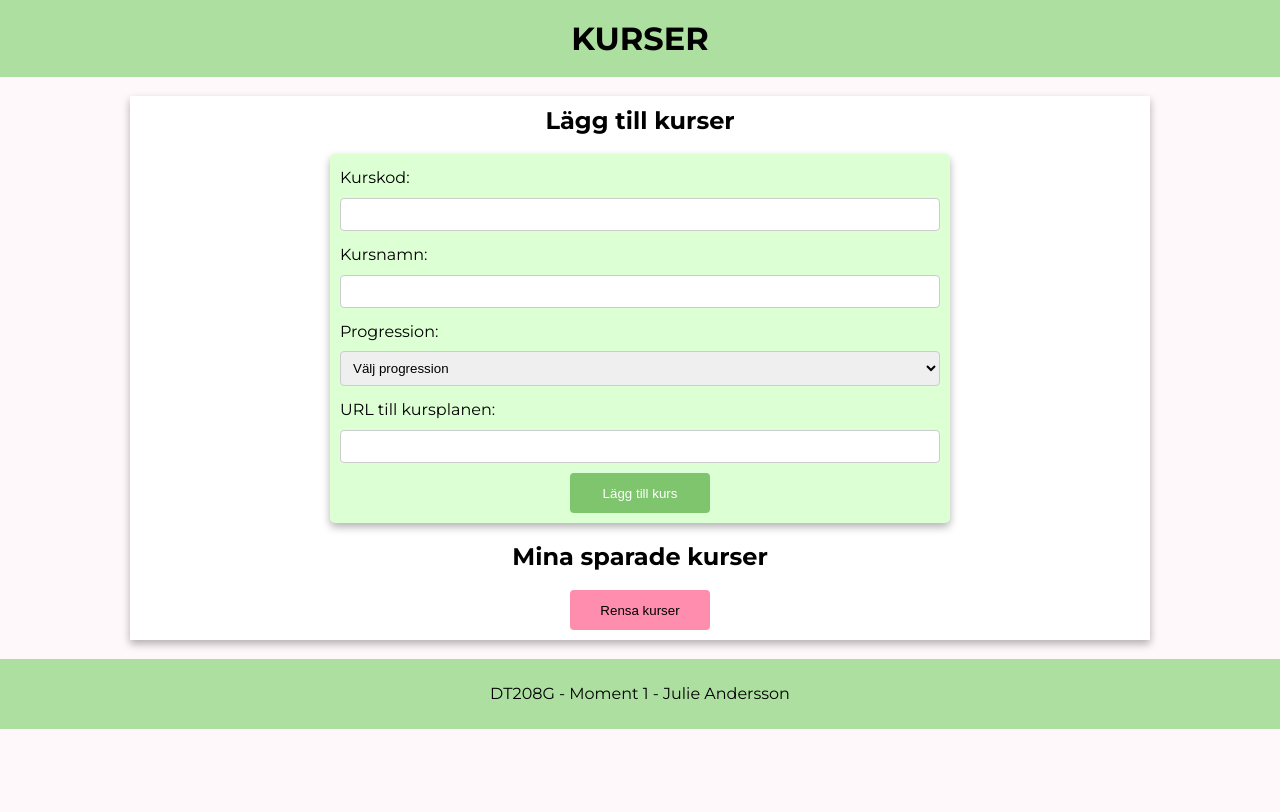
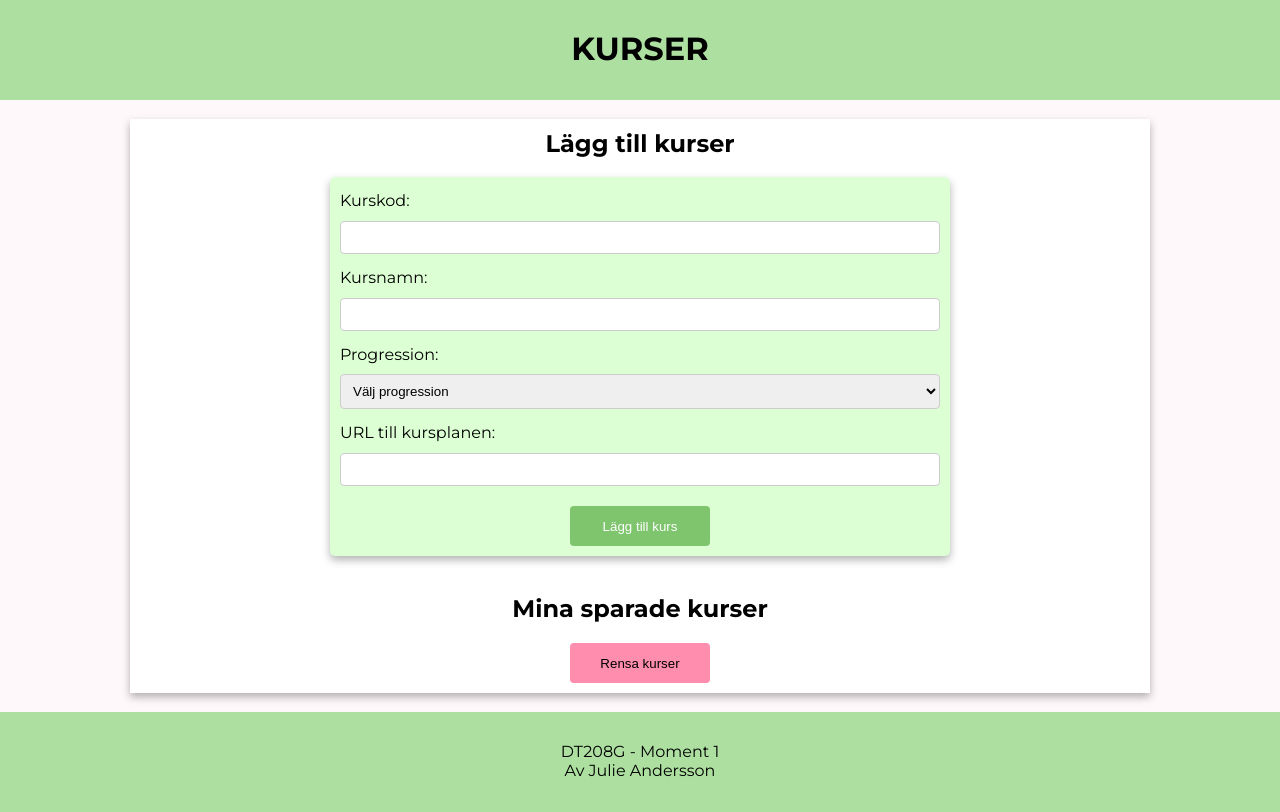
Before and after one commit to julieandersson/Moment-1_DT208G, a website built with Parcel: page src/index.html in a window 1280 px wide. Built offline with nearby package versions, Linux system fonts and the light colour scheme.

Commit message:
finslip efter granskning av publicerad webbplats

```diff
--- a/src/css/_component.scss
+++ b/src/css/_component.scss
@@ -9,6 +9,7 @@
     cursor: pointer;
     display: block;
     margin: 0 auto;
+    margin-top: 10px;
 }
 
 /* mixin för regler på formulär och kurslistan */
--- a/src/css/_layout.scss
+++ b/src/css/_layout.scss
@@ -13,11 +13,16 @@ body {
 
 header {
     background-color: base.$standard-green;
+    height: 100px;
 }
 
 h1, h2 {
     text-align: center;
     color: base.$standard-black;
+}
+
+h1 {
+    padding-top: 10px;
 }
 
 a {
@@ -26,7 +31,7 @@ a {
 
 main {
     background-color: base.$standard-white;
-    width: 80%;
+    width: 95%;
     max-width: 1000px;
     padding: 10px;
     margin: 0 auto;
@@ -36,11 +41,11 @@ main {
 footer {
     text-align: center;
     background-color: base.$standard-green;
-    height: 70px;
+    height: 100px;
 }
 
 footer p {
-    padding-top: 25px;
+    padding-top: 30px;
 }
 
 #courseForm {
@@ -84,6 +89,7 @@ input[type="text"], #progression {
     @include component.button;
     background-color: base.$button-pink;
     color: base.$standard-black;
+    margin-top: 20px;
 }
 
 #clearbutton:hover {
--- a/src/index.html
+++ b/src/index.html
@@ -36,9 +36,9 @@
 
         <button class="btn" id="addCourse">Lägg till kurs</button>
         <span id="message"></span>
-    </form><br>
+    </form><br><br>
 
-    <h2>Mina sparade kurser</h2><br>
+    <h2>Mina sparade kurser</h2>
     <div id="courseList">
     </div>
 
@@ -48,7 +48,8 @@
 </main><br>
 
 <footer>
-    <p>DT208G - Moment 1 - Julie Andersson</p>
+    <p>DT208G - Moment 1<br>
+        Av Julie Andersson</p>
 </footer>
 
 </body>
```
